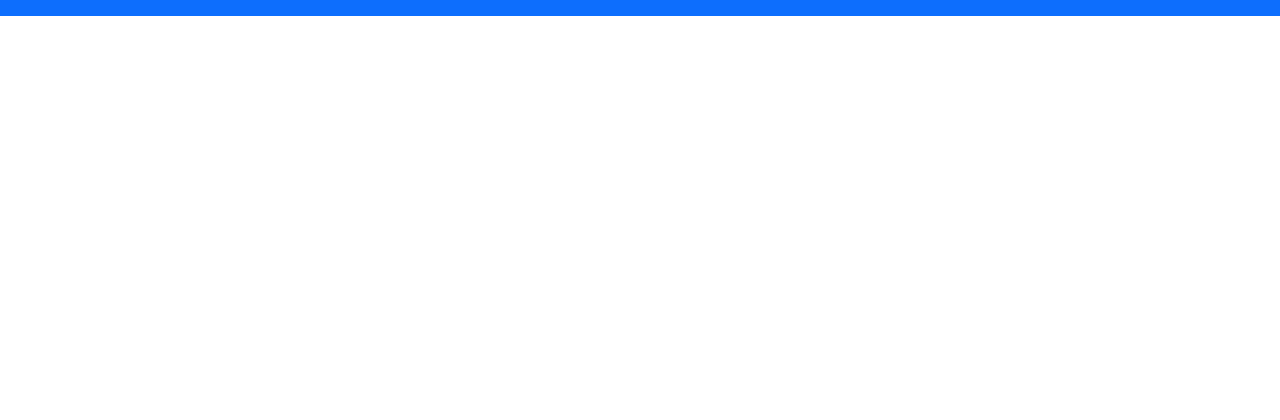
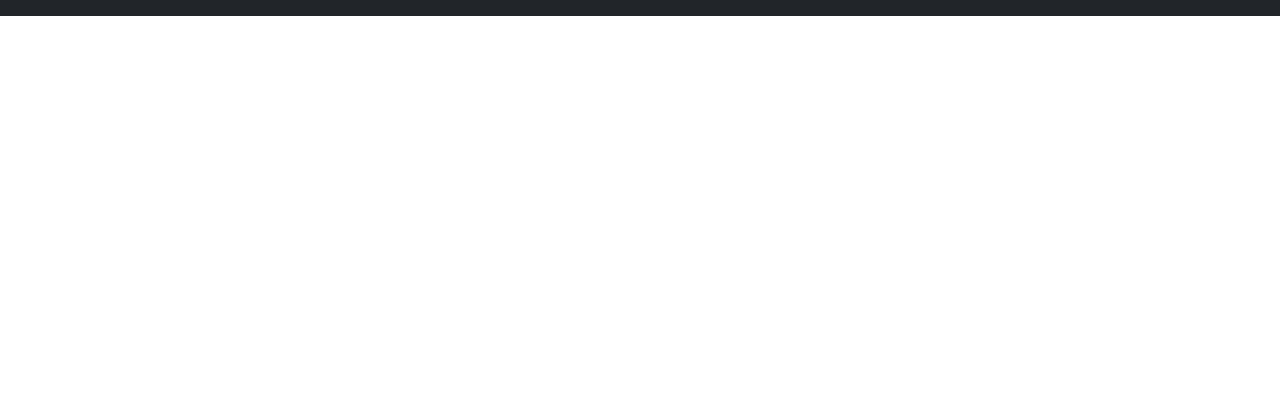
Before and after one commit to oleksandr-andrushchenko/personal-website, a Python web app: template src/templates/index.html in a window 1280 px wide. Shown: the top 420 px of the page. Run offline with Jinja, Linux system fonts and the light colour scheme; the template is opened without the code that fills it: most values are stand-ins (such as "Sample title", 1, 10 or a date in 2020).

Commit message:
dark navbar, bigger brand

```diff
--- a/src/templates/header.html
+++ b/src/templates/header.html
@@ -1,8 +1,10 @@
 <header>
-    <nav class="navbar navbar-expand-md bg-primary sticky-top" data-bs-theme="dark">
+    <nav class="navbar navbar-expand-md bg-dark sticky-top" data-bs-theme="dark">
         <div class="container">
             {% if header.brand %}
-                <a class="navbar-brand" style="outline:none" href="/">{{ header.brand|default('Personal') }}</a>
+                <a class="navbar-brand fs-3" style="outline:none" href="/">
+                    {{ header.brand|default('Personal') }}
+                </a>
             {% endif %}
             <button class="navbar-toggler" type="button" data-bs-toggle="collapse" data-bs-target="#navbar"
                     aria-controls="navbar" aria-expanded="false" aria-label="Toggle navigation">
```
